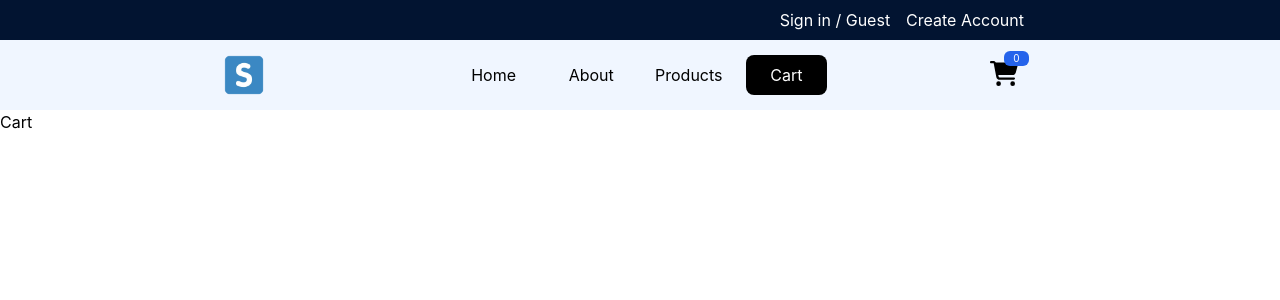
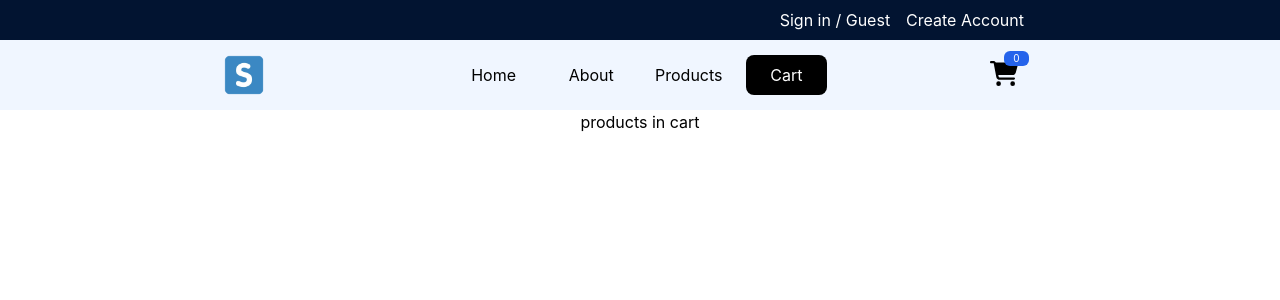
Before and after one commit to Ameer2000Mzori/ShopSprint, a React (Create React App) app in the folder frontend/: page /cart in a window 1280 px wide. Shown: the top 300 px of the page. Built offline with nearby package versions, Linux system fonts and the light colour scheme.

Commit message:
added whole logic where we get items from react redux toolkit

```diff
--- a/frontend/src/components/pages/cart/Cart.jsx
+++ b/frontend/src/components/pages/cart/Cart.jsx
@@ -1,7 +1,24 @@
-import React from 'react'
-
+import { StyledPageWrapper } from '../../shared/StyledComponents.jsx'
+import { useSelector } from 'react-redux'
 const Cart = () => {
-  return <div>Cart</div>
+  const items = useSelector((state) => state.cart.items)
+  return (
+    <StyledPageWrapper>
+      <div>
+        <h1>products in cart</h1>
+        <div>
+          {items.map((item) => {
+            return (
+              <div>
+                <h1>{item.title}</h1>
+                <h1>${item.price}</h1>
+              </div>
+            )
+          })}
+        </div>
+      </div>
+    </StyledPageWrapper>
+  )
 }
 
 export default Cart
```
